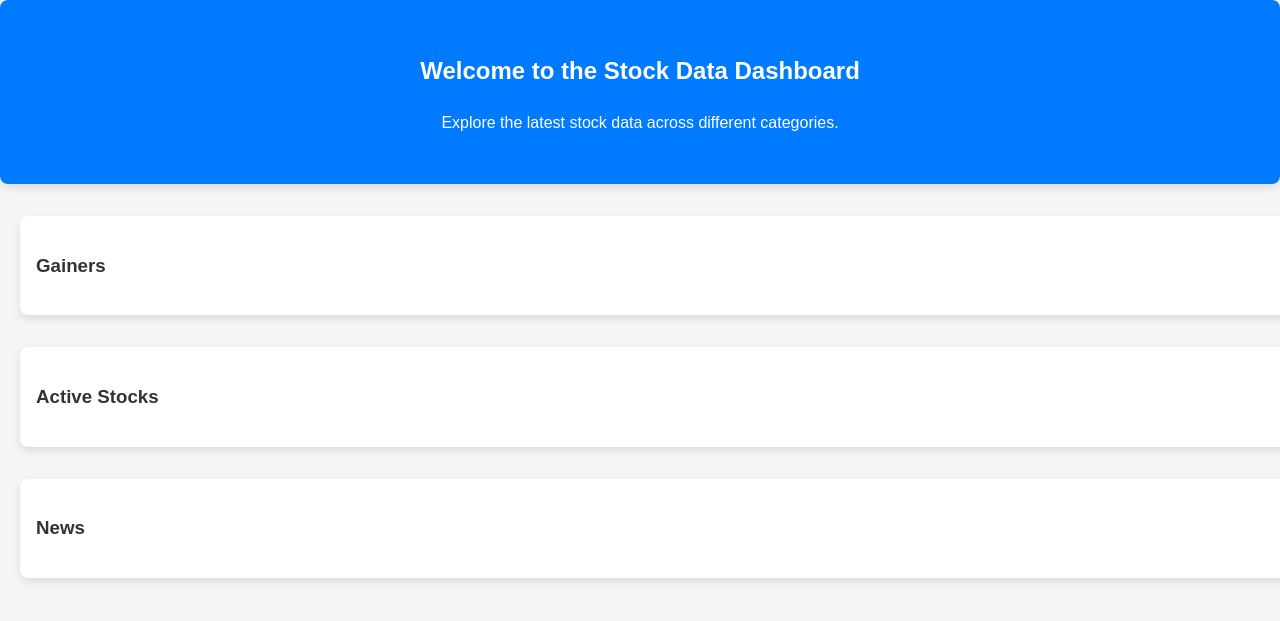
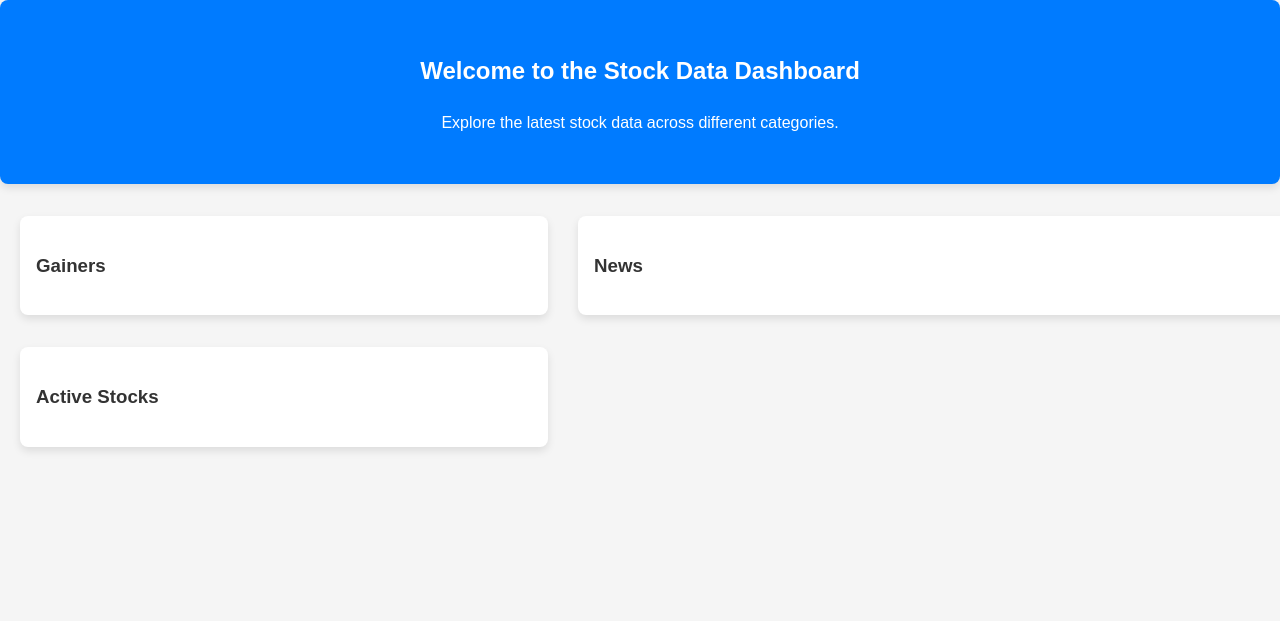
Before and after one commit to iamshivakhatri/screener_app, a Flask app: template templates/index.html in a window 1280 px wide. Shown: the top 621 px of the page. Run offline with Flask 3, Linux system fonts and the light colour scheme; the template is opened without the code that fills it, so the values that code supplies are empty.

Commit message:
Change in layout.

```diff
--- a/static/style.css
+++ b/static/style.css
@@ -17,11 +17,21 @@ body {
     box-shadow: 0 4px 8px rgba(0, 0, 0, 0.1);
 }
 
+.content-container {
+    display: flex;
+    justify-content: space-between;
+    margin: 20px;
+}
+
 .tables-container {
     display: flex;
     flex-direction: column;
     align-items: flex-start;
-    margin: 20px;
+    width: 40%;
+}
+
+.news-container {
+    width: 55%;
 }
 
 .table-wrapper {
--- a/templates/index.html
+++ b/templates/index.html
@@ -11,6 +11,7 @@
         <h2>Welcome to the Stock Data Dashboard</h2>
         <p>Explore the latest stock data across different categories.</p>
     </div>
+    <div class="content-container">
         <div class="tables-container">
             <div class="table-wrapper">
                 <h3>Gainers</h3>
@@ -20,6 +21,8 @@
                 <h3>Active Stocks</h3>
                 {{ active|safe }}
             </div>
+        </div>
+        <div class="news-container">
             <div class="table-wrapper">
                 <h3>News</h3>
                 <ul>
@@ -32,5 +35,6 @@
                 </ul>
             </div>
         </div>
+    </div>
 </body>
 </html>
```
Lines whose indentation alone changed are shown as unchanged.
